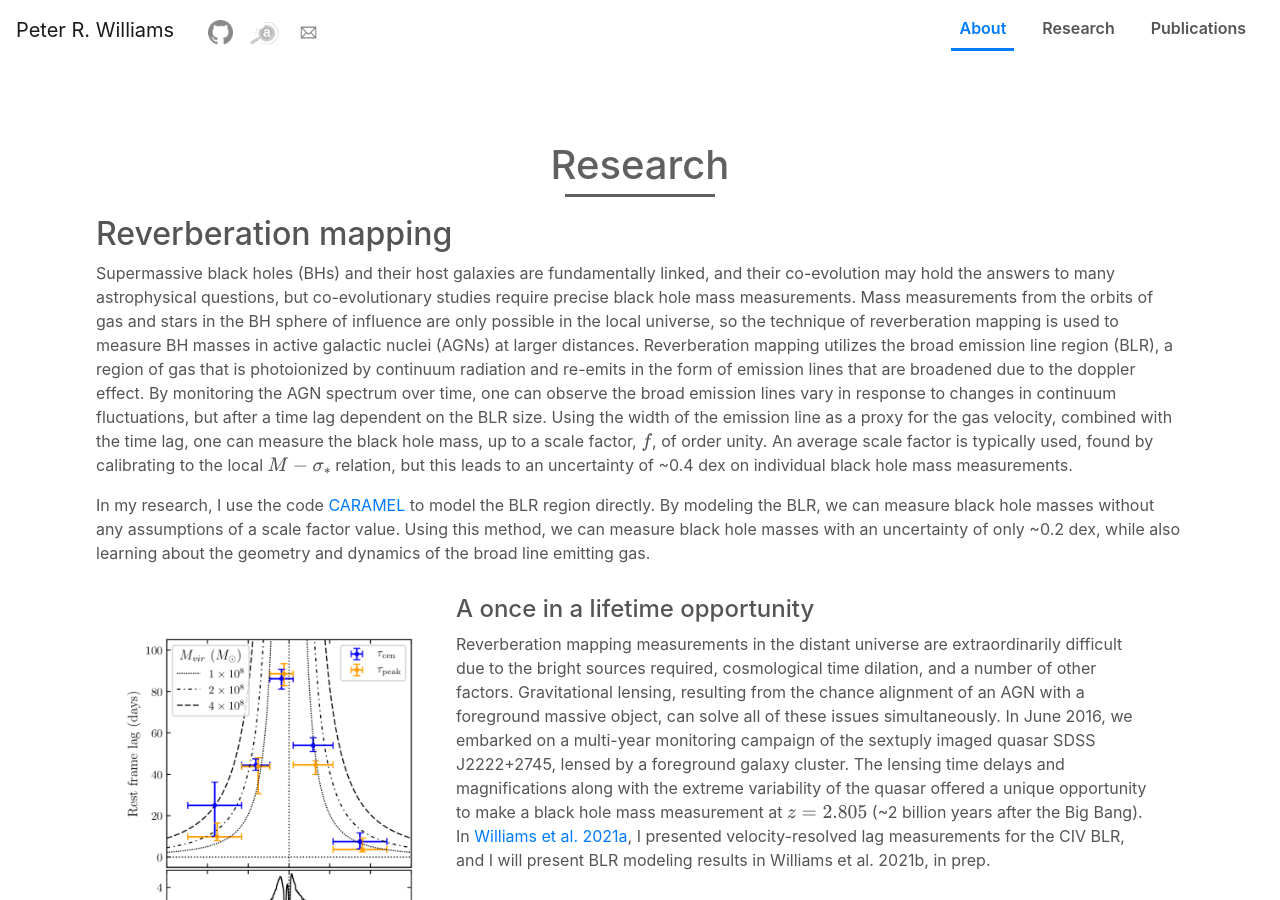
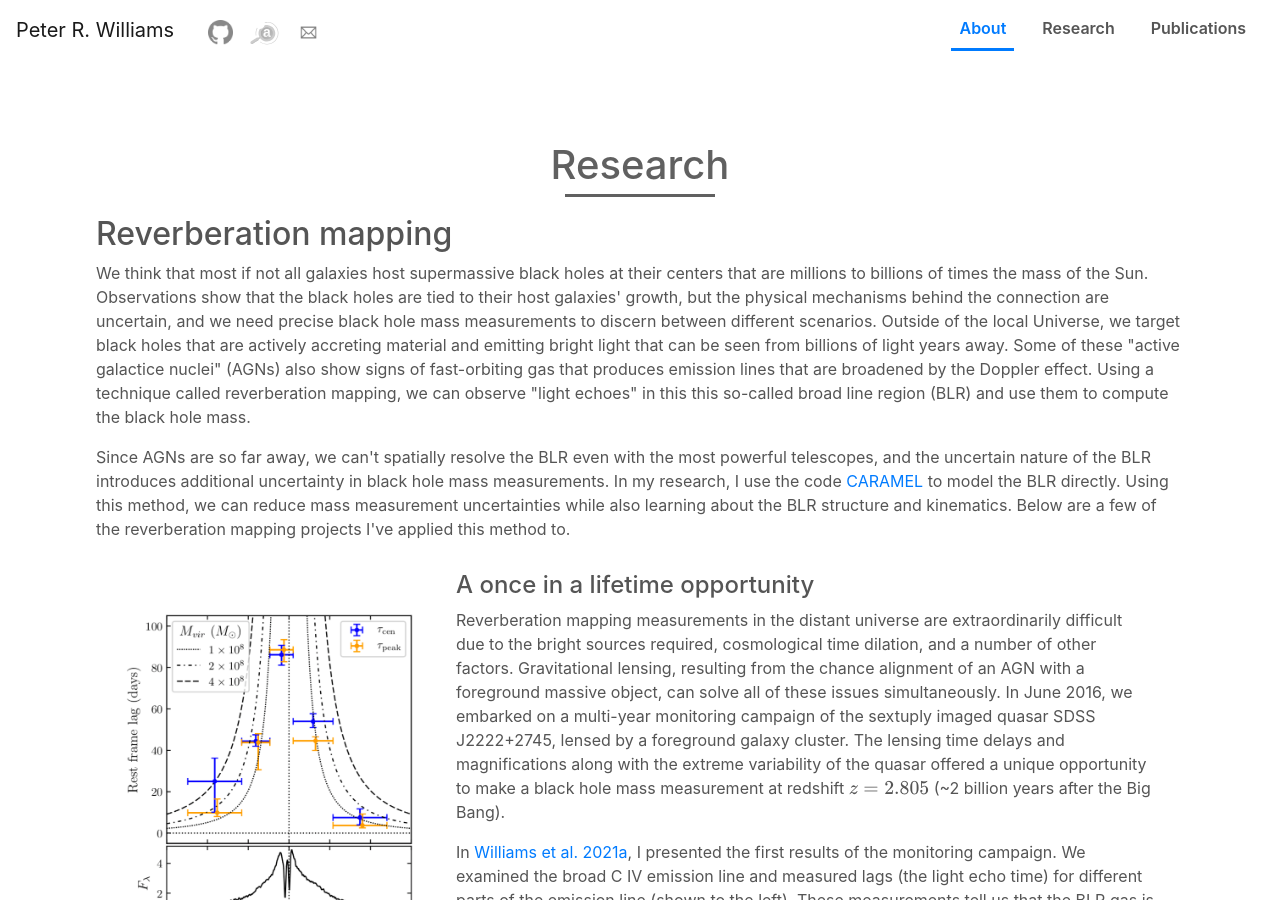
Before and after one commit to peterrwi/peterrwi.github.io, a Jekyll site: the page built from index.html, in a window 1280 px wide and 900 px high, scrolled down 812 px. Built offline with Jekyll 4.4.1, drawn with Linux system fonts in a browser that asks for light colours; nearby versions of some CDN libraries; formulas are drawn with MathJax 3; some of the changed text lies outside the part shown; grey boxes are pictures that could not be loaded.

Commit message:
Complete re-write

```diff
--- a/_includes/research.html
+++ b/_includes/research.html
@@ -4,17 +4,17 @@
     <h1>Research</h1>
     <h2>Reverberation mapping</h2>
         <p>
-          Supermassive black holes (BHs) and their host galaxies are fundamentally linked, and their co-evolution may hold the answers to many astrophysical questions, but co-evolutionary studies require precise black hole mass measurements.
-          Mass measurements from the orbits of gas and stars in the BH sphere of influence are only possible in the local universe, so the technique of reverberation mapping is used to measure BH masses in active galactic nuclei (AGNs) at larger distances.
-          Reverberation mapping utilizes the broad emission line region (BLR), a region of gas that is photoionized by continuum radiation and re-emits in the form of emission lines that are broadened due to the doppler effect.
-          By monitoring the AGN spectrum over time, one can observe the broad emission lines vary in response to changes in  continuum fluctuations, but after a time lag dependent on the BLR size.
-          Using the width of the emission line as a proxy for the gas velocity, combined with the time lag, one can measure the black hole mass, up to a scale factor, $f$, of order unity.
-          An average scale factor is typically used, found by calibrating to the local $M-\sigma_*$ relation, but this leads to an uncertainty of ~0.4 dex on individual black hole mass measurements.
+          We think that most if not all galaxies host supermassive black holes at their centers that are millions to billions of times the mass of the Sun.
+          Observations show that the black holes are tied to their host galaxies' growth, but the physical mechanisms behind the connection are uncertain, and we need precise black hole mass measurements to discern between different scenarios.
+          Outside of the local Universe, we target black holes that are actively accreting material and emitting bright light that can be seen from billions of light years away.
+          Some of these "active galactice nuclei" (AGNs) also show signs of fast-orbiting gas that produces emission lines that are broadened by the Doppler effect.
+          Using a technique called reverberation mapping, we can observe "light echoes" in this this so-called broad line region (BLR) and use them to compute the black hole mass.
         </p>
         <p>
-          In my research, I use the code <a href="https://annapancoast.wordpress.com/caramel/" target="_blank">CARAMEL</a> to model the BLR region directly.
-          By modeling the BLR, we can measure black hole masses without any assumptions of a scale factor value.
-          Using this method, we can measure black hole masses with an uncertainty of only ~0.2 dex, while also learning about the geometry and dynamics of the broad line emitting gas.
+          Since AGNs are so far away, we can't spatially resolve the BLR even with the most powerful telescopes, and the uncertain nature of the BLR introduces additional uncertainty in black hole mass measurements.
+          In my research, I use the code <a href="https://annapancoast.wordpress.com/caramel/" target="_blank">CARAMEL</a> to model the BLR directly.
+          Using this method, we can reduce mass measurement uncertainties while also learning about the BLR structure and kinematics.
+          Below are a few of the reverberation mapping projects I've applied this method to.
         </p>
 
     <article class="research-grid img-left">
@@ -27,8 +27,13 @@
           Reverberation mapping measurements in the distant universe are extraordinarily difficult due to the bright sources required, cosmological time dilation, and a number of other factors.
           Gravitational lensing, resulting from the chance alignment of an AGN with a foreground massive object, can solve all of these issues simultaneously.
           In June 2016, we embarked on a multi-year monitoring campaign of the sextuply imaged quasar SDSS J2222+2745, lensed by a foreground galaxy cluster.
-          The lensing time delays and magnifications along with the extreme variability of the quasar offered a unique opportunity to make a black hole mass measurement at $z=2.805$ (~2 billion years after the Big Bang).
-          In <a href="https://ui.adsabs.harvard.edu/abs/2018ApJ...866...75W">Williams et al. 2021a</a>, I presented velocity-resolved lag measurements for the CIV BLR, and I will present BLR modeling results in Williams et al. 2021b, in prep.
+          The lensing time delays and magnifications along with the extreme variability of the quasar offered a unique opportunity to make a black hole mass measurement at redshift $z=2.805$ (~2 billion years after the Big Bang).
+        </p>
+        <p>
+          In <a href="https://ui.adsabs.harvard.edu/abs/2018ApJ...866...75W">Williams et al. 2021a</a>, I presented the first results of the monitoring campaign.
+          We examined the broad C IV emission line and measured lags (the light echo time) for different parts of the emission line (shown to the left).
+          These measurements tell us that the BLR gas is dominated by near-circular orbital motion, and give a black hole mass around 400 million solar masses.
+          In Williams et al. 2021b, I will present the BLR modeling results.
         </p>
       </div>
     </article>
@@ -37,14 +42,17 @@
       <div class="research-content">
         <h4>A first measurement of the UV broad line region</h4>
         <p>
-          The <a href="https://archive.stsci.edu/hlsp/storm" target="_blank">AGN Space Telescope and Optical Reverberation Mapping (AGN STORM)</a> campaign monitored NGC 5548 using both ground- and space-based telescopes.
+          The AGN Space Telescope and Optical Reverberation Mapping (<a href="https://archive.stsci.edu/hlsp/storm" target="_blank">AGN STORM</a>) campaign monitored NGC 5548 using both ground- and space-based telescopes.
           The spectra spanned X-ray to optical wavelengths, enabling measurements of both the high- and low-energy BLRs.
-          In <a href="https://ui.adsabs.harvard.edu/abs/2020ApJ...902...74W">Williams et al. 2020</a>, I presented the modeling results for the CIV, Ly$\alpha$, and H$\beta$ BLRs.
+          In <a href="https://ui.adsabs.harvard.edu/abs/2020ApJ...902...74W">Williams et al. 2020</a>, I modeled the data for two UV emission lines, C IV and Ly$\alpha$, and one optical emission line, H$\beta$.
           This was the first AGN for which we could model multiple emission lines as well as the first modeling results for the UV-emitting BLR.
         </p>
         <p>
-          We found that all three BLRs can be described by inclined thick disks, but the CIV and Ly$\alpha$ BLRs are more concentrated in shell-like structures (green and orange to the right).
-          We also found radial stratification of the BLR, with the UV BLRs at smaller radii than the H$\beta$ BLR.
+          To the right are possible geometries of the three BLRs, with edge-on views in the left-hand panels and face-on views in the right-hand panels.
+          C IV is shown in orange, Ly$\alpha$ in green, and H$\beta$ in blue.
+          We found that all three BLRs can be described by inclined thick disks, but the C IV and Ly$\alpha$ BLRs are more concentrated in shell-like structures.
+          We also found radial stratification of the BLR, with the UV BLRs occupying smaller radii than the H$\beta$ BLR.
+          This has been observed using emission line lag measurements, but had never before been demonstrated using 3D models.
         </p>
       </div>
       <figure class="researchimage">
@@ -57,13 +65,17 @@
         <img src="img/geometries.png">
       </figure>
       <div class="research-content">
-        <h4>Doubling the sample BLR models</h4>
+        <h4>Doubling the sample of BLR models</h4>
         <p>
-          The <a href="https://www.physics.uci.edu/~barth/lamp.html" target="_blank">Lick AGN Monitoring Project (LAMP)</a> is a series of reverberation mapping campaigns conducted at Lick Observatory targeting the broad H$\beta$ emission line.
-          In <a href="https://ui.adsabs.harvard.edu/abs/2018ApJ...866...75W">Williams et al. 2018b</a>, I presented the modeling results for seven of the AGNs in the LAMP 2011 sample.
-          The results suggest thick disk BLRs, which is consistent with the previous H$\beta$ modeling results of <a href="https://ui.adsabs.harvard.edu/abs/2014MNRAS.445.3073P">Pancoast et al. 2014</a> and <a href="https://ui.adsabs.harvard.edu/abs/2017ApJ...849..146G">Grier et al. 2017</a>.
-          I also explored possible correlations between various BLR and AGN properties and the scale factor $f$ used in traditional reverberation mapping campaigns.
-          The existence of a correlation has the potential to improve virtually all $M_{\rm BH}$ measurements, not only those with data sufficient for BLR modeling.
+          The Lick AGN Monitoring Project (<a href="https://www.physics.uci.edu/~barth/lamp.html" target="_blank">LAMP</a>) is a series of reverberation mapping campaigns conducted at Lick Observatory targeting the broad H$\beta$ emission line.
+          In <a href="https://ui.adsabs.harvard.edu/abs/2018ApJ...866...75W">Williams et al. 2018b</a>, I modeled the data for seven AGNs in the LAMP 2011 sample.
+          At the time, only eight AGNs had been analyzed using the modeling approach, so this nearly doubled the sample of modeled BLRs.
+          The geometrires were consistent with previous modeling results, demonstrating some consistency across all BLRs, but we found more variety in gas kinematics than had previously been observed.
+        </p>
+        <p>
+          Using the new sample, I explored possible correlations between various observable AGN properties and BLR model parameters.
+          Since not all AGNs have data good enough for BLR modeling, the existence of a correlation would provide a quick way to infer BLR properties and could improve virtually all black hole mass measurements.
+          While we found some evidence of correlations, solidifying them will require increasing the modeled sample further.
         </p>
       </div>
     </article>
@@ -72,22 +84,27 @@
     <p>
       The phenomenon of gravitational lensing occurs when a massive object falls along our line of sight to a more distant light source.
       Since gravity can deflect light, the image of the distant source gets distorted as it makes its way to our telescopes.
-      A special case of this is strong gravitational lensing when a bright, distant quasar is lensed by a foreground massive galaxy, resulting in multiple magnified images of the same quasar.
-      Quasars are some of the brightest objects in the universe, and when they are lensed, they serve as phenomenal tools for studying a wide range of the Universe's life.
-      However, the unique alignment required makes these objects very rare on the night sky, and current progress is limited by the small number of known lenses.
+      A special case of this is strong gravitational lensing which occurs when a bright, distant quasar is lensed by a foreground massive galaxy, resulting in multiple magnified images of the same quasar.
+      Quasars are some of the brightest objects in the universe, and when they are lensed, they serve as phenomenal tools for studying the Universe both in its infancy and in its more recent history.
+      Unfortunately, the unique alignment required makes these objects very rare on the night sky, and current research progress is limited by the small number of known lenses.
     </p>
     <article class="research-grid img-left">
       <figure>
-        <img src="img/confirmedlenses.png">
+        <img src="img/psfsubtraction.png" style="width:50%">
       </figure>
       <div class="research-content">
         <h4>A needle in a haystack</h4>
         <p>
-          Modern wide-field surveys with images of billions of night-sky objects should contain many new lenses for discovery, but finding them is a classic needle-in-a-haystack problem.
-          In my research, I use gaussian mixture models to conduct photometry-based searches for lenses using data from the Sloan Digital Sky Survey (SDSS), the Wide-field Infrared Survey Explorer (WISE), and the VLT Survey Telescope (VST) ATLAS.
-          In <a href="http://ui.adsabs.harvard.edu/abs/2017MNRAS.466.3088W">Williams et al. 2017</a>, I discuss the search methodology and provide a list of lens candidates selected from the SDSS.
-          In <a href="http://ui.adsabs.harvard.edu/abs/2018MNRAS.477L..70W">Williams et al. 2018a</a>, I describe the follow-up campaign, consisting of adaptive-optics (AO) assisted imaging and spectroscopy.
-          The follow-up yielded three new lenses, shown to the left.
+          Modern wide-field surveys have imaged large swaths of the night sky and contain images and data for billions of astronomical objects.
+          Hidden in the data could be many undiscovered lenses, but finding them is a classic needle-in-a-haystack problem.
+          In <a href="http://ui.adsabs.harvard.edu/abs/2017MNRAS.466.3088W">Williams et al. 2017</a>, I used machine learning techniques to sort through data from the Sloan Digital Sky Survey (SDSS), the Wide-field Infrared Survey Explorer (WISE), and the VLT Survey Telescope (VST) ATLAS.
+          Using known lenses as well as simulated lenses, we trained a Gaussian Mixture Model to identify lenses based solely on their photometry (brightness in different colors), and applied the model to the full surveys to produce prioritized lists of lens candidates.
+        </p>
+        <p>
+          After selecting the most promising candidates, we spent multiple nights with the telescopes at Keck Observatory to obtain high-resolution images and spectra.
+          From the follow-up campaign, we discovered three new lenses, described in <a href="http://ui.adsabs.harvard.edu/abs/2018MNRAS.477L..70W">Williams et al. 2018a</a>.
+          To the left is one of the lenses&mdash;the two bright points in the top panel are images of the same background quasar.
+          Subtracting the bright light of the quasars reveals the dimmer lens galaxy in the center as well as an "Einstein ring."
         </p>
       </div>
     </article>
```
